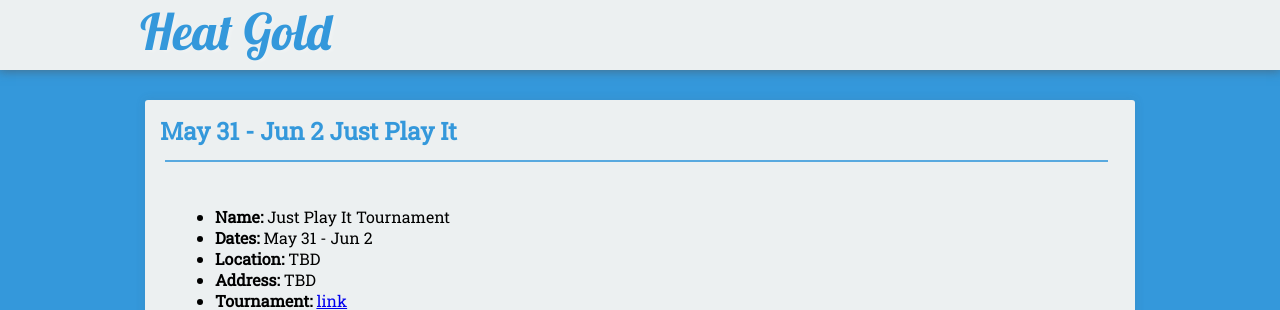
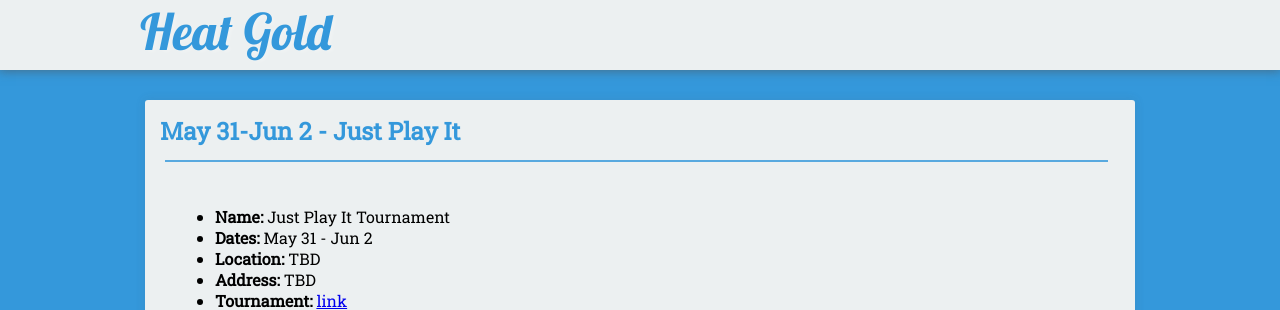
Before and after one commit to seanmerrow/ecf, a Jekyll site: the page built from _posts/2019-08-16-May-31-JPI.md, in a window 1280 px wide. Shown: the top 310 px of the page. Built offline with Jekyll 4.4.1, drawn with Linux system fonts in a browser that asks for light colours; nearby versions of some CDN libraries.

Commit message:
Update 2019-08-16-May-31-JPI.md

```diff
--- a/_posts/2019-08-16-May-31-JPI.md
+++ b/_posts/2019-08-16-May-31-JPI.md
@@ -1,6 +1,6 @@
 ---
 layout: post
-title: May 31 - Jun 2 Just Play It
+title: May 31-Jun 2 - Just Play It
 description: Just Play It
 excerpt: "Just Play It Tournament"
 tag:
```
